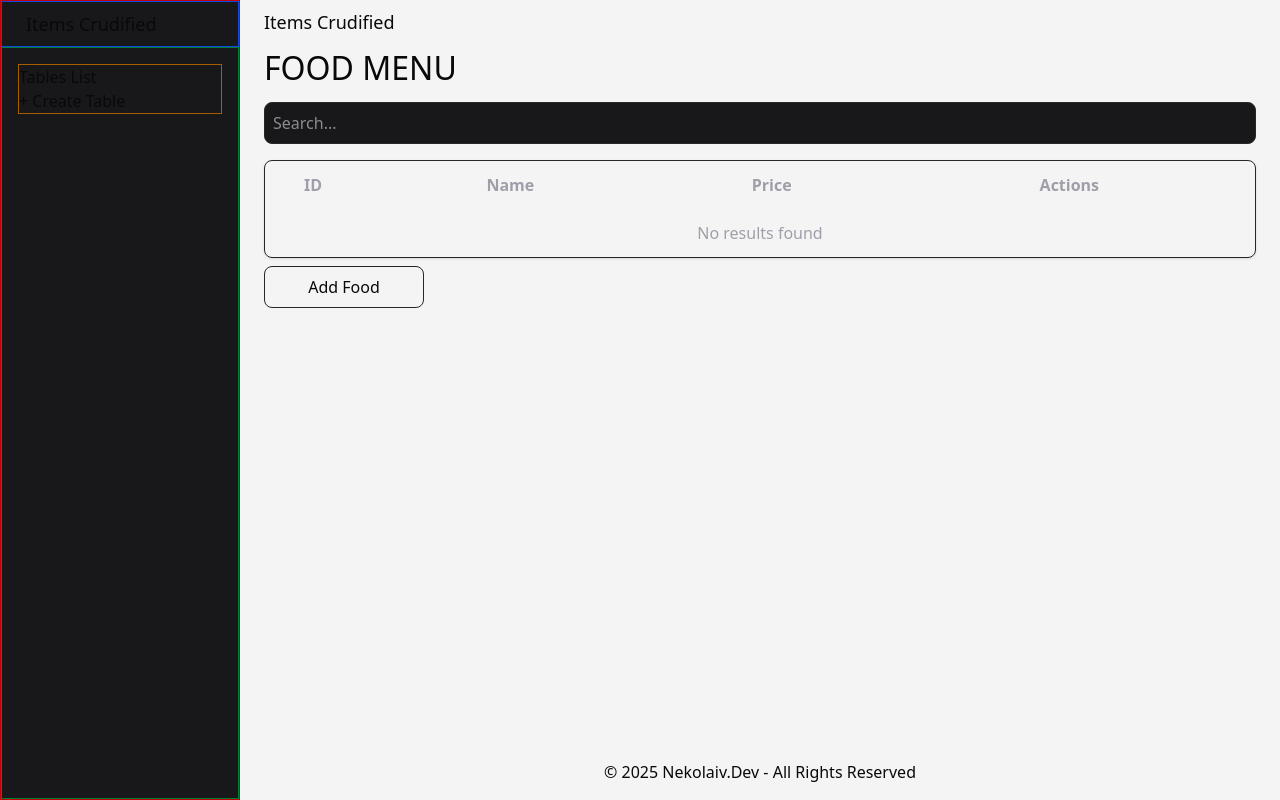
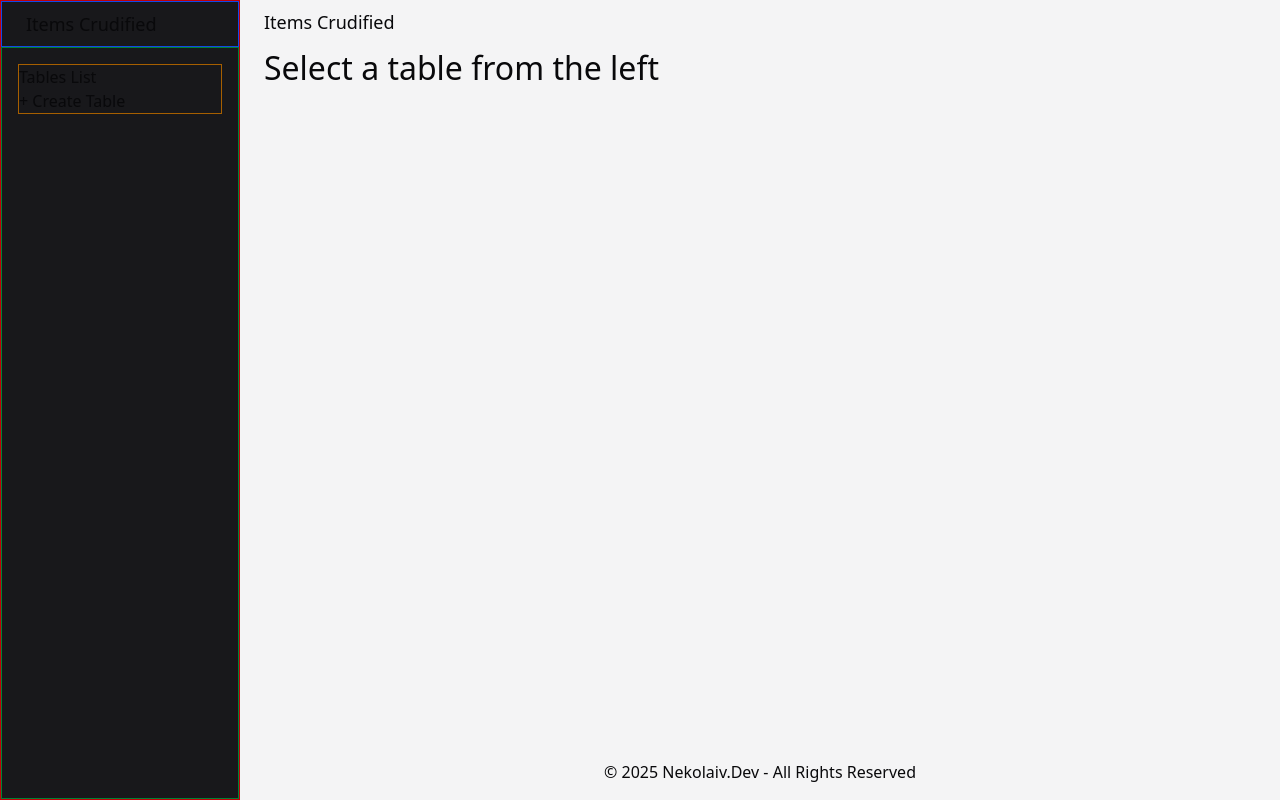
Before and after one commit to nekolaiv/items-crudified, a Django app: page / in a window 1280 px wide. Run offline with Django 5.2, Linux system fonts and the light colour scheme; data that the repository does not hold is empty.

Commit message:
update: pass in data and fix url

```diff
--- a/inventory/templates/home.html
+++ b/inventory/templates/home.html
@@ -1,6 +1,7 @@
 {% extends 'base.html' %} {% block content %} {% load static %}
 <div class="flex max-h-full flex-col px-6">
-    <h2>FOOD MENU</h2>
+    {% if selected_table %}
+    <h2>{{ selected_table.name }} MENU</h2>
     <input
         type="text"
         id="search"
@@ -36,25 +37,25 @@
                 </tr>
             </thead>
             <tbody id="foods-table">
-                {% for f in foods %}
+                {% for i in items %}
                 <tr class="border-t text-center dark:border-zinc-800">
                     <td
                         class="rounded-lg py-3 transition duration-300 hover:bg-zinc-900"
                     >
-                        {{ f.id }}
+                        {{ i.id }}
                     </td>
                     <td
                         class="rounded-lg py-3 transition duration-300 hover:bg-zinc-900"
                     >
-                        {{ f.name }}
+                        {{ i.name }}
                     </td>
                     <td
                         class="rounded-lg py-3 transition duration-300 hover:bg-zinc-900"
                     >
-                        {{ f.price }}
+                        {{ i.price }}
                     </td>
                     <td class="w-28 py-3">
-                        <a href="food/edit/{{ f.id }}">
+                        <a href="items/{{i.id}}/edit/">
                             <button
                                 class="w-20 cursor-pointer rounded-lg border border-zinc-800 p-px transition duration-300 hover:bg-zinc-900"
                             >
@@ -63,7 +64,7 @@
                         </a>
                     </td>
                     <td class="w-28 py-3">
-                        <a href="food/delete/{{ f.id }}">
+                        <a href="items/{{i.id}}//">
                             <button
                                 class="w-20 cursor-pointer rounded-lg border border-zinc-800 p-px transition duration-300 hover:bg-zinc-900"
                             >
@@ -82,13 +83,16 @@
             </tbody>
         </table>
     </div>
-    <a href="food/add/" class="mt-2 w-fit"
+    <a href="tables/{{ selected_table.id }}/items/add/" class="mt-2 w-fit"
         ><button
             class="w-40 cursor-pointer rounded-lg border border-zinc-800 p-2 text-center transition duration-300 hover:bg-zinc-900"
         >
             Add Food
         </button></a
     >
+    {% else %}
+    <h2>Select a table from the left</h2>
+    {% endif %}
 </div>
 <script>
     const searchUrl = "{% url 'home' %}";
```
